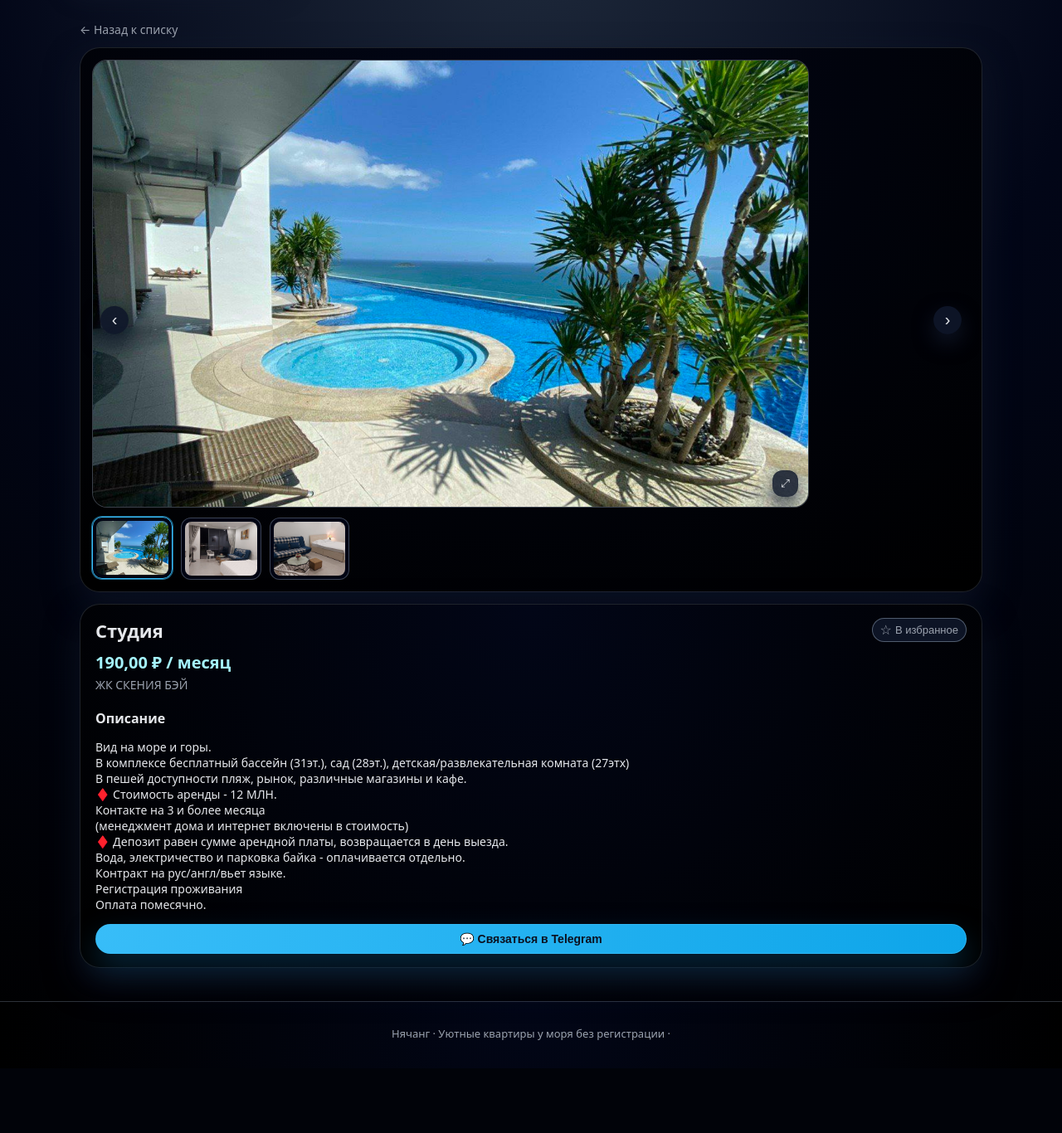
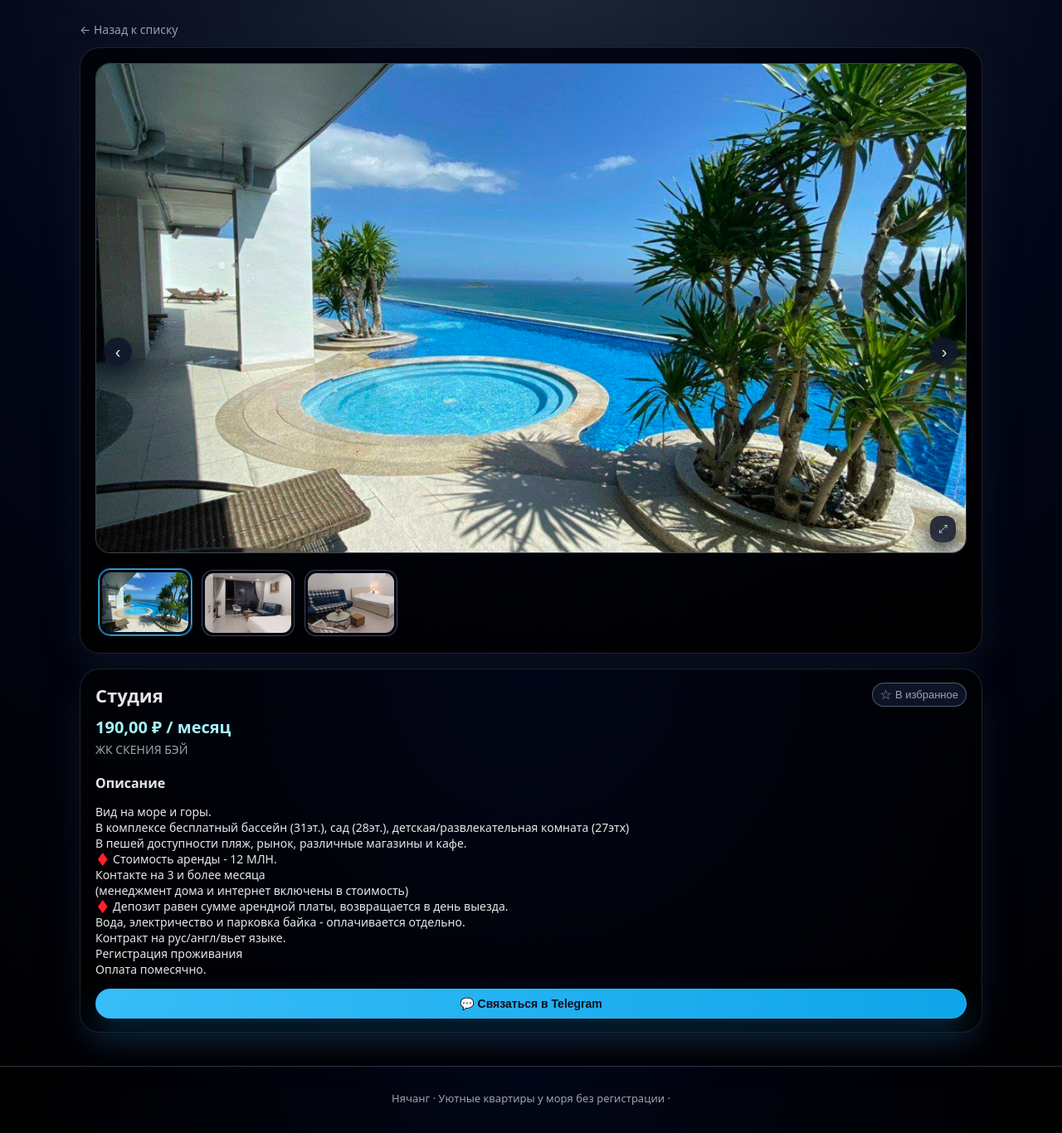
Before and after one commit to victormorozov1/rent, a Django app: page /listing/1/ in a window 1280 px wide. Shown: the part 80-1446 px from the top of the page at 83% size. Before the commit the page ends 1341 px from the top, so only its background shows below. Run offline with Django 5.2, Linux system fonts and the light colour scheme; data comes from the database, SQL or seed files in the repository; data that the repository does not hold is empty.

Commit message:
Polish detail carousel layout

```diff
--- a/nhatrang_rentals/listings/static/listings/app.js
+++ b/nhatrang_rentals/listings/static/listings/app.js
@@ -188,6 +188,9 @@ function initCarousel(root) {
         if (thumbsContainer) {
             thumbsContainer.querySelectorAll(".carousel-thumb").forEach((thumb, idx) => {
                 thumb.classList.toggle("is-active", idx === currentIndex);
+                if (idx === currentIndex) {
+                    thumb.scrollIntoView({ behavior: "smooth", inline: "center", block: "nearest" });
+                }
             });
         }
 
--- a/nhatrang_rentals/listings/static/listings/styles.css
+++ b/nhatrang_rentals/listings/static/listings/styles.css
@@ -432,7 +432,7 @@ a:hover {
 .detail-main {
     display: flex;
     flex-direction: column;
-    gap: 14px;
+    gap: 18px;
 }
 
 .detail-gallery,
@@ -444,7 +444,7 @@ a:hover {
 }
 
 .detail-gallery {
-    padding: 14px;
+    padding: 18px 18px 14px;
 }
 
 .detail-info {
@@ -498,10 +498,11 @@ a:hover {
     overflow: hidden;
     border-radius: 18px;
     border: 1px solid rgba(148, 163, 184, 0.4);
-    background: radial-gradient(circle at center, #020617, #000);
+    background: radial-gradient(circle at 30% 35%, rgba(56, 189, 248, 0.08), transparent 45%),
+        radial-gradient(circle at center, #020617, #000);
     /* фиксированная высота по соотношению сторон */
-    aspect-ratio: 16 / 10;
-    max-height: 540px;
+    aspect-ratio: 16 / 9;
+    max-height: 620px;
 }
 
 .carousel-track {
@@ -586,26 +587,39 @@ a:hover {
 }
 
 .carousel-thumbnails {
-    display: grid;
-    grid-template-columns: repeat(auto-fill, minmax(90px, 1fr));
-    gap: 10px;
-    margin-top: 12px;
+    display: flex;
+    gap: 12px;
+    margin-top: 14px;
+    padding: 6px 4px;
+    overflow-x: auto;
+    scrollbar-width: thin;
+    justify-content: flex-start;
+}
+
+.carousel-thumbnails::-webkit-scrollbar {
+    height: 6px;
+}
+
+.carousel-thumbnails::-webkit-scrollbar-thumb {
+    background: rgba(148, 163, 184, 0.35);
+    border-radius: 999px;
 }
 
 .carousel-thumb {
+    min-width: 110px;
     border: 1px solid rgba(148, 163, 184, 0.4);
-    border-radius: 12px;
-    padding: 4px;
-    background: rgba(2, 6, 23, 0.8);
+    border-radius: 14px;
+    padding: 3px;
+    background: rgba(2, 6, 23, 0.92);
     cursor: pointer;
     transition: border-color var(--transition-fast), box-shadow var(--transition-fast), transform var(--transition-fast);
 }
 
 .carousel-thumb img {
-    width: 100%;
+    width: 104px;
+    height: 72px;
     display: block;
-    border-radius: 8px;
-    aspect-ratio: 4 / 3;
+    border-radius: 11px;
     object-fit: cover;
 }
 
```
